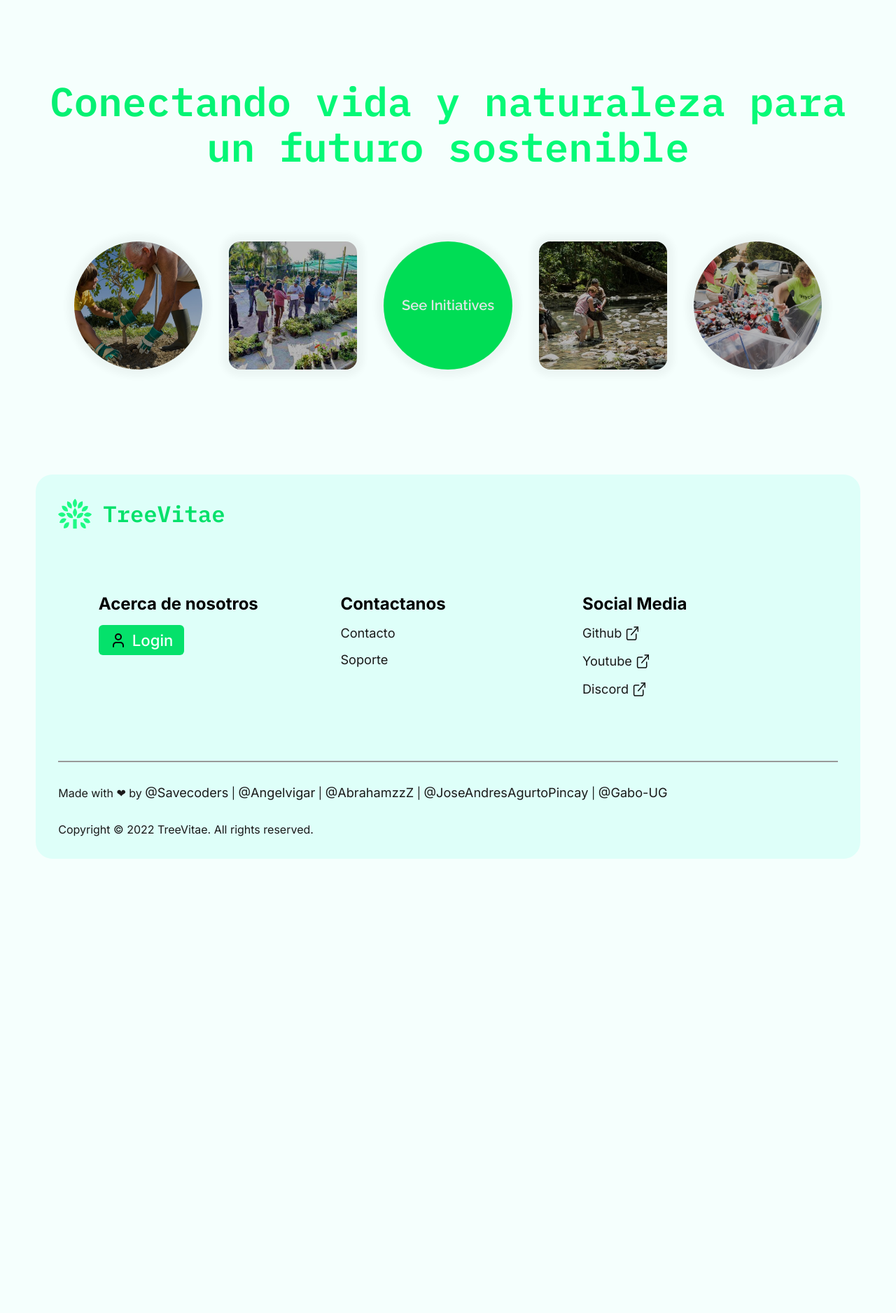
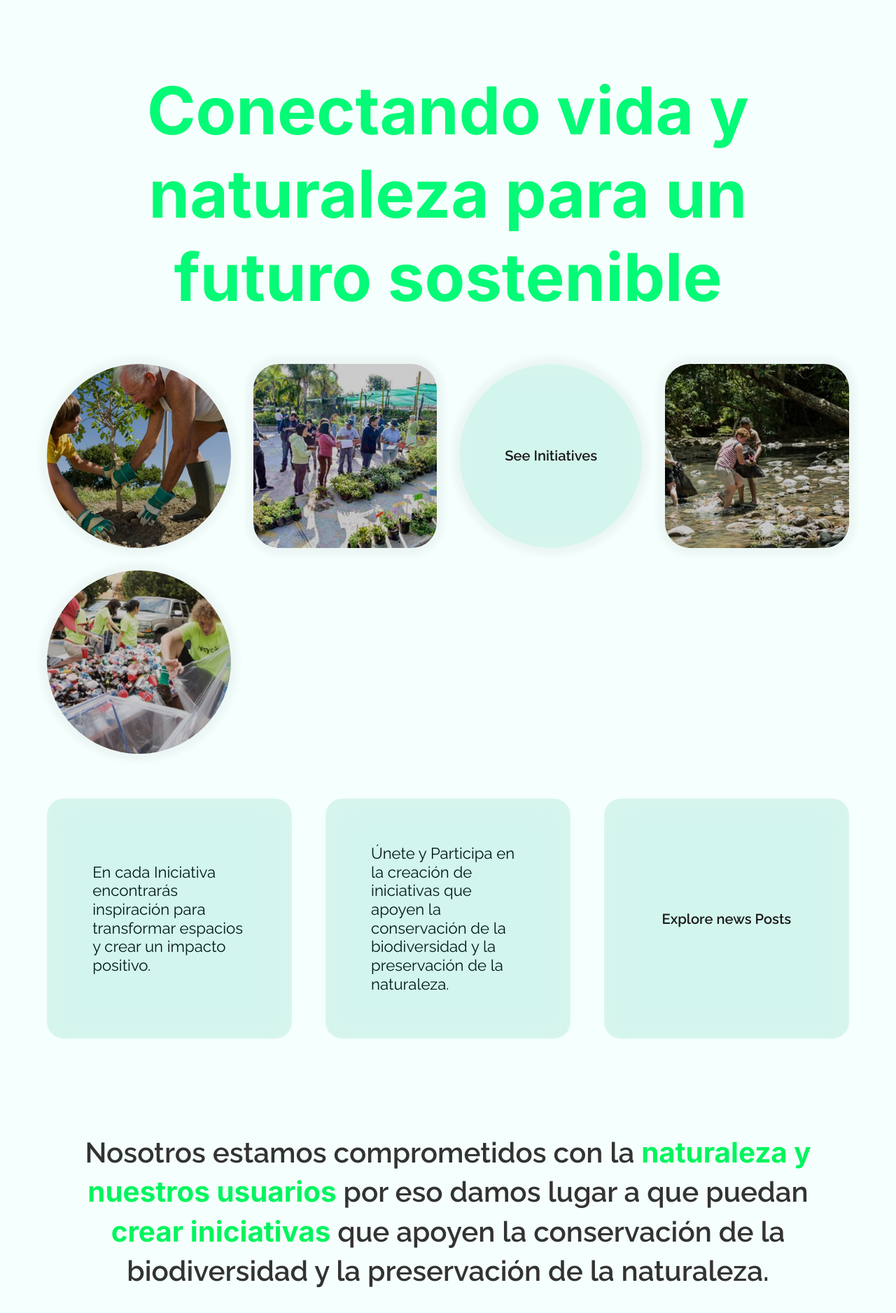
Before and after one commit to Savecoders/TreeVitae, a PHP site: page /templates/views/home/index.html in a window 1280 px wide. Shown: the part 110-1986 px from the top of the page at 70% size. Before the commit the page ends 1337 px from the top, so only its background shows below. Run offline with PHP 8.4, Linux system fonts and the light colour scheme.

Commit message:
chore: add banner and fix hero

```diff
--- a/templates/css/style.css
+++ b/templates/css/style.css
@@ -294,6 +294,7 @@ body {
   gap: 2rem;
   padding: 2rem;
   border-radius: 24px;
+  margin-bottom: 2em;
 }
 
 .footer__container {
--- a/templates/views/home/index.html
+++ b/templates/views/home/index.html
@@ -13,16 +13,15 @@
         justify-content: center;
         align-items: center;
         width: 100%;
-        padding-top: 4em;
-        padding-bottom: 4em;
+        margin-top: 3.2em;
         gap: 4em;
       }
 
-      .hero__title__company {
-        font-family: 'IBM Plex Mono', monospace;
-        font-size: 3.4em;
-        font-size-adjust: 0.545;
-        font-weight: 600;
+      #hero__title__company {
+        font-family: 'Inter', sans-serif;
+        font-size: 6.2em;
+        font-size-adjust: ch-width 0.64;
+        font-weight: 700;
         text-align: center;
         color: transparent;
         background: linear-gradient(
@@ -61,9 +60,8 @@
       .hero__figures {
         display: grid;
         width: 100%;
-        grid-template-columns: repeat(auto-fit, minmax(180px, 1fr));
-        padding: 2.4em;
-        gap: 2.4em;
+        grid-template-columns: repeat(auto-fit, minmax(240px, 1fr));
+        gap: 2em;
         place-content: center;
       }
 
@@ -74,7 +72,6 @@
         width: 100%;
         aspect-ratio: 1/1;
         box-shadow: 0 0 10px 10px rgba(0, 0, 0, 0.04);
-        filter: brightness(0.9);
         transition: all 0.2s ease-in-out;
         overflow: hidden;
         object-fit: cover;
@@ -92,7 +89,7 @@
 
       .hero__figure:nth-child(2),
       .hero__figure:nth-child(4) {
-        border-radius: 16px;
+        border-radius: 36px;
       }
 
       .hero__figure img {
@@ -107,25 +104,138 @@
       }
 
       .hero__figure:has(a) {
-        background-color: var(--accent-base);
+        backdrop-filter: blur(20px) saturate(200%);
+        -webkit-backdrop-filter: blur(20px) saturate(200%);
+        background-color: rgba(52, 182, 143, 0.14);
+        border-radius: 24px;
+        border: 1px solid rgba(255, 255, 255, 0.125);
       }
 
-      .hero__figure > #link-initiatives {
+      .link-initiatives {
         text-decoration: none;
         font-size: 2ch;
         font-family: 'Raleway', sans-serif;
         font-weight: 600;
-        color: var(--background-base);
+        color: var(--text-900);
         transition: all 0.1s ease-in-out;
       }
 
-      .hero__figure > #link-initiatives:hover {
+      .link-initiatives:hover {
         text-shadow: 0 0 1px rgba(0, 0, 0, 0.1);
       }
 
-      @media (max-width: 700px) {
-        .hero__title__company {
-          font-size: 2.4em;
+      .hero__info__container {
+        display: grid;
+        gap: 3em;
+        width: 100%;
+        grid-template-columns: repeat(auto-fit, minmax(320px, 1fr));
+      }
+
+      .hero__info {
+        display: inline-flex;
+        justify-content: center;
+        align-items: center;
+        height: 100%;
+        width: 100%;
+        padding: 4em;
+        backdrop-filter: blur(20px) saturate(200%);
+        -webkit-backdrop-filter: blur(20px) saturate(200%);
+        background-color: rgba(52, 182, 143, 0.14);
+        border-radius: 24px;
+        border: 1px solid rgba(255, 255, 255, 0.125);
+      }
+
+      .hero__info__description {
+        font-size: 2.2ch;
+        font-family: 'Raleway', sans-serif;
+        line-height: 1.2;
+        font-weight: 400;
+        color: var(--secondary-950);
+      }
+
+      #paragraph__banner {
+        display: flex;
+        width: 100%;
+        padding: 2em;
+        margin-top: 4em;
+        margin-bottom: 4em;
+      }
+
+      #paragraph__banner p {
+        font-size: 4ch;
+        font-family: 'Raleway', sans-serif;
+        font-weight: 600;
+        color: var(--text-800);
+        text-align: center;
+        line-height: 1.4;
+      }
+
+      .promo__banner {
+        display: flex;
+        align-items: center;
+        justify-content: space-between;
+        gap: 2em;
+        min-height: 480px;
+        margin: 3em 0;
+      }
+
+      .promo__image {
+        width: 100%;
+        height: 100%;
+        object-fit: cover;
+        aspect-ratio: 16/9;
+        box-sizing: border-box;
+        max-width: 480px;
+        border-radius: 24px;
+      }
+
+      .promo__content {
+        display: flex;
+        flex-direction: column;
+        align-items: flex-end;
+        text-align: right;
+        gap: 2em;
+        width: 100%;
+      }
+
+      .promo__content h2 {
+        font-size: 5ch;
+        font-family: 'Raleway', sans-serif;
+        font-weight: 600;
+        color: var(--text-900);
+      }
+
+      .promo__content p {
+        font-size: 3ch;
+        color: var(--text-800);
+        line-height: 1.4;
+      }
+
+      #paragraph__banner .highlight {
+        font-weight: 700;
+        color: var(--accent-base);
+      }
+
+      @media (max-width: 1000px) {
+        #hero__title__company {
+          font-size: 3em;
+        }
+
+        .hero__info:last-child {
+          grid-column: 1 / -1;
+        }
+      }
+
+      @media (max-width: 800px) {
+        .promo__banner {
+          flex-direction: column;
+        }
+        .promo__image {
+          max-width: 100%;
+          height: auto;
+          aspect-ratio: unset;
+          border-radius: 24px;
+          margin-bottom: 2em;
         }
       }
     </style>
@@ -165,11 +275,9 @@
       </nav>
 
       <main class="main__container__content">
-        <section class="hero">
-          <h1 class="hero__title__company">
-            Conectando vida y naturaleza para un futuro sostenible
-          </h1>
-          <div class="hero__figures">
+        <div class="hero">
+          <h1 id="hero__title__company">Conectando vida y naturaleza para un futuro sostenible</h1>
+          <section class="hero__figures">
             <div class="hero__figure">
               <img src="../../assets/images/image1.png" alt="Hero 1" />
             </div>
@@ -177,7 +285,7 @@
               <img src="../../assets/images/image2.png" alt="Hero 2" />
             </div>
             <div class="hero__figure">
-              <a id="link-initiatives" href="../initiatives/viewall.html"> See Initiatives </a>
+              <a class="link-initiatives" href="../initiatives/viewall.html"> See Initiatives </a>
             </div>
             <div class="hero__figure">
               <img src="../../assets/images/image3.png" alt="Hero 3" />
@@ -185,8 +293,56 @@
             <div class="hero__figure">
               <img src="../../assets/images/image4.png" alt="Hero 3" />
             </div>
-          </div>
-        </section>
+          </section>
+
+          <aside class="hero__info__container">
+            <div class="hero__info">
+              <p class="hero__info__description">
+                En cada Iniciativa encontrarás inspiración para transformar espacios y crear un
+                impacto positivo.
+              </p>
+            </div>
+            <div class="hero__info">
+              <p class="hero__info__description">
+                Únete y Participa en la creación de iniciativas que apoyen la conservación de la
+                biodiversidad y la preservación de la naturaleza.
+              </p>
+            </div>
+
+            <div class="hero__info">
+              <a href="#" class="link-initiatives">Explore news Posts</a>
+            </div>
+          </aside>
+        </div>
+
+        <aside id="paragraph__banner">
+          <p>
+            Nosotros estamos comprometidos con la
+            <span class="highlight">naturaleza y nuestros usuarios</span> por eso damos lugar a que
+            puedan <span class="highlight">crear iniciativas</span> que apoyen la conservación de la
+            biodiversidad y la preservación de la naturaleza.
+          </p>
+        </aside>
+
+        <hr class="separetor__horizontal" />
+
+        <div class="promo__banner">
+          <img
+            src="../../assets/images/planting-young-tree-stockcake.webp"
+            alt="Girl planting trees"
+            class="promo__image"
+          />
+          <section class="promo__content">
+            <h2>Se parte de nuestra comunidad y apoya vuestras iniciativas</h2>
+            <p>
+              ¡Únete a una iniciativa y contribuye a la conservación de la biodiversidad y la
+              preservación de la naturaleza!
+            </p>
+            <a href="#" class="btn outerline"> Registrate y unete!</a>
+          </section>
+        </div>
+
+        <hr class="separetor__horizontal" />
       </main>
 
       <footer class="footer">
```
Also changed, not shown: templates/assets/images/planting-young-tree-stockcake.webp (added).
